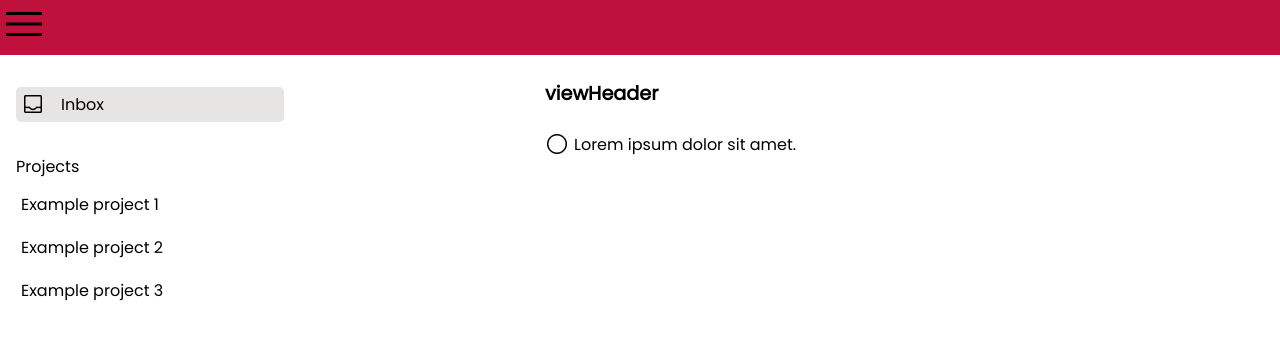
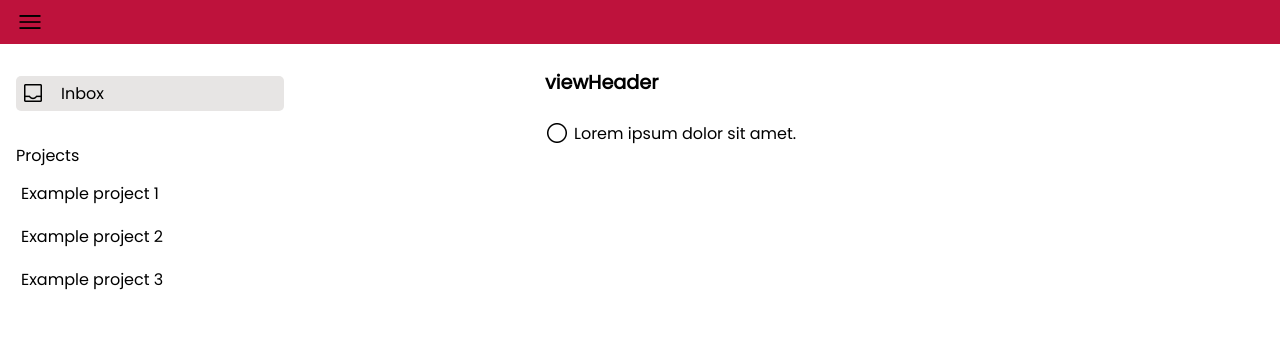
Before and after one commit to snowjelly/todo-list, a website built with webpack: page dist/index.html in a window 1280 px wide. Built offline with nearby package versions, Linux system fonts and the light colour scheme.

Commit message:
headerContent

```diff
--- a/src/pages/header.js
+++ b/src/pages/header.js
@@ -1,18 +1,23 @@
 import sidebarHamburgerMenuIcon from '../assets/imgs/sidebar-hamburger-menu-icon.png'
 
 const headerDiv = () => {
-  const header = document.createElement('div');
-  header.id = 'header';
+  const headerContainer = document.createElement('div');
+  headerContainer.id = 'header-container';
+
+  const headerContent = document.createElement('div');
+  headerContent.id = 'header-content';
 
   const sidebarHamburgerMenu = document.createElement('img');
   sidebarHamburgerMenu.src = sidebarHamburgerMenuIcon;
   sidebarHamburgerMenu.id = 'sidebar-hamburger-menu';
+  sidebarHamburgerMenu.width = '28';
+  sidebarHamburgerMenu.height = '28';
 
-  header.appendChild(sidebarHamburgerMenu);
+  headerContent.appendChild(sidebarHamburgerMenu);
 
+  headerContainer.appendChild(headerContent);
 
-
-  return header;
+  return headerContainer;
 }
 
 export default headerDiv;
--- a/src/styles/inbox.css
+++ b/src/styles/inbox.css
@@ -67,9 +67,16 @@ body, ul, li, p{
   border-radius: 5px;
 }
 
-#header{
+#header-container{
   background-color: #be123c;
   grid-area: header;
+}
+
+#header-content{
+  display: flex;
+  flex-direction: column;
+  justify-content: center;
+  padding: 0.5rem 1rem;
 }
 
 #project-list{
```
Also changed, not shown: dist/main.js.
